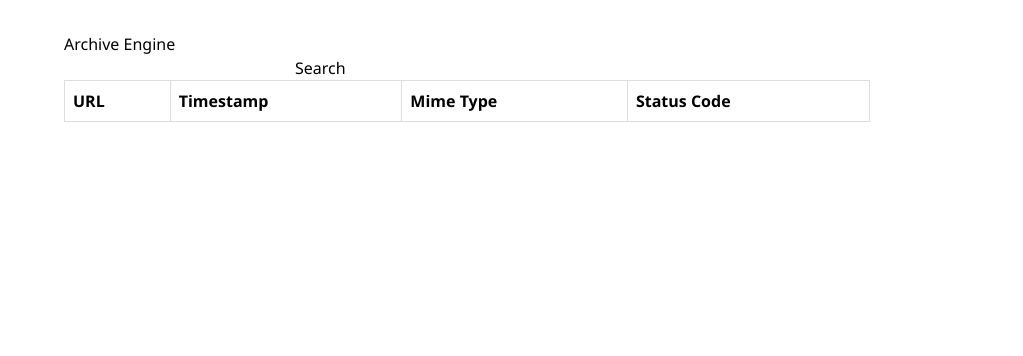
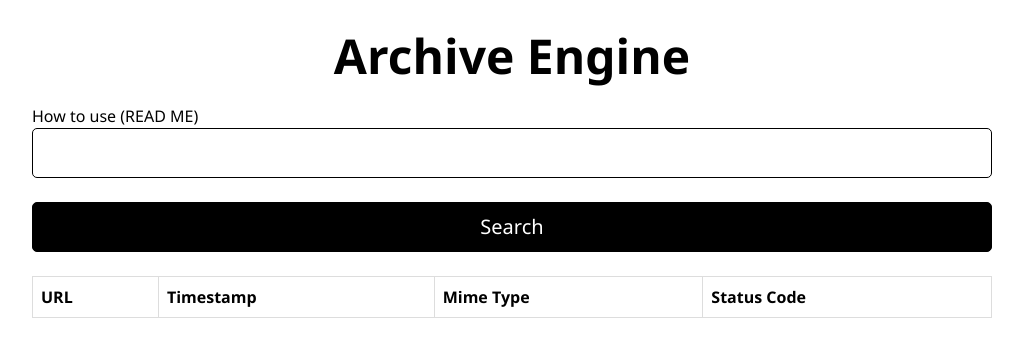
Before and after one commit to JustDoom/ArchiveEngineFrontend, a Nuxt app: page / in a window 1280 px wide. Shown: the top 356 px of the page, without its empty margins (128-1151 px from the left). Built offline with nearby package versions, Linux system fonts and the light colour scheme.

Commit message:
Add the stuff for it to work

```diff
--- a/assets/css/main.css
+++ b/assets/css/main.css
@@ -4,5 +4,5 @@
 }
 
 .main-body {
-    max-width: 90%;
+    max-width: 100%;
 }
--- a/components/Url.vue
+++ /dev/null
@@ -1,35 +0,0 @@
-<template>
-  <div class="w[100%]">
-    <p>{{ url }}</p>
-    <p>{{ timestamp }}</p>
-    <p>{{ mimeType }}</p>
-    <p>{{ statusCode }}</p>
-  </div>
-</template>
-<script>
-export default {
-  name: 'url',
-  props: {
-    url: {
-      type: String,
-      required: true
-    },
-    timestamp: {
-      type: String,
-      required: true
-    },
-    mimeType: {
-      type: String,
-      required: true
-    },
-    statusCode: {
-      type: String,
-      required: true
-    },
-  },
-}
-</script>
-
-<style scoped>
-
-</style>
--- a/layouts/default.vue
+++ b/layouts/default.vue
@@ -2,7 +2,7 @@
   <div class="flex flex-col min-h-screen">
 <!--    <Header/>-->
     <div class="basis-0 grow">
-      <div class="ml-[50%] my-8 transform -translate-x-1/2 w-[70%]">
+      <div class="ml-auto mr-auto my-8 w-[75%]">
         <nuxt/>
       </div>
     </div>
--- a/pages/index.vue
+++ b/pages/index.vue
@@ -1,10 +1,11 @@
 <template>
   <div class="main-body">
-    <h1 class="">Archive Engine</h1>
-    <input type="text" id="search">
-    <input type="button" value="Search" v-on:click="search">
-    <br>
-    <table>
+    <h1 class="text-center font-bold text-5xl">Archive Engine</h1><br>
+    <div>
+      <NuxtLink to="/usage">How to use (READ ME)</NuxtLink>
+      <input type="text" id="search" class="search-box" v-on:keydown="keydown"><br><br>
+      <input type="button" value="Search" v-on:click="search" class="search-button"><br><br>
+      <table class="max-w[100%] w-[100%]">
         <tr>
           <th>URL</th>
           <th>Timestamp</th>
@@ -12,12 +13,15 @@
           <th>Status Code</th>
         </tr>
         <tr v-for="url in urls">
-        <td>{{ url.url }}</td>
+          <td>
+            <a target="_blank" :href="`https://web.archive.org/web/${url.timestamp}/${url.url}`">{{ url.url }}</a>
+          </td>
           <td>{{ url.timestamp }}</td>
           <td>{{ url.mimeType }}</td>
           <td>{{ url.statusCode }}</td>
         </tr>
       </table>
+    </div>
   </div>
 </template>
 
@@ -30,12 +34,16 @@ export default {
     }
   },
   methods: {
+    keydown: async function (key) {
+      if (key.key === "Enter") {
+        await this.search();
+      }
+    },
     search: async function () {
       const search = document.getElementById('search').value;
 
       this.$axios.get(`api/search?query=${search}`)
           .then(response => {
-            console.log(response.data);
             this.urls = response.data;
           })
           .catch(error => {
@@ -51,12 +59,35 @@ table {
   border-collapse: collapse;
   width: 100%;
 }
+
 td, th {
   border: 1px solid #dddddd;
   text-align: left;
   padding: 8px;
 }
+
 tr:nth-child(even) {
   background-color: #dddddd;
 }
+
+.search-box {
+  width: 100%;
+  height: 50px;
+  font-size: 20px;
+  border: 1px solid #000;
+  border-radius: 5px;
+  padding: 0 10px;
+}
+
+.search-button {
+  width: 100%;
+  height: 50px;
+  font-size: 20px;
+  border: 1px solid #000;
+  border-radius: 5px;
+  padding: 0 10px;
+  background-color: #000;
+  color: #fff;
+  cursor: pointer;
+}
 </style>
--- /dev/null
+++ b/pages/usage.vue
@@ -0,0 +1,25 @@
+<template>
+  <div class="main-body">
+    <h1 class="text-center font-bold text-5xl">Archive Engine</h1><br>
+    <div>
+      <NuxtLink to="/">Back to Search</NuxtLink><br><br>
+
+      <p>This is an early version of this website so there will be issues. This is not at all the final version of the website and will work on fixing any issues over time. I just wanted to get a minimal version out for testing quickly.</p><br>
+      <h2 class="font-bold text-2xl">Usage</h2>
+      <p>There are some rules to get it to work properly until it is fixed so read this. Searching only matches your word in a link exactly (ignoring cases). So searching for "bukit" would only find any links containing that exact text. It also only words with one word for now (will be updated soon)</p><br>
+      <h2 class="font-bold text-2xl">Open Source</h2>
+      <p>This is also open source!</p>
+      <a href="https://github.com/JustDoom/ArchiveEngineBackend" target="_blank">Backend Repository</a><br>
+      <a href="https://github.com/JustDoom/ArchiveEngineFrontend" target="_blank">Frontend Repository</a>
+    </div>
+  </div>
+</template>
+
+<script>
+export default {
+  name: "index"
+}
+</script>
+
+<style>
+</style>
```
Lines whose indentation alone changed are shown as unchanged.
